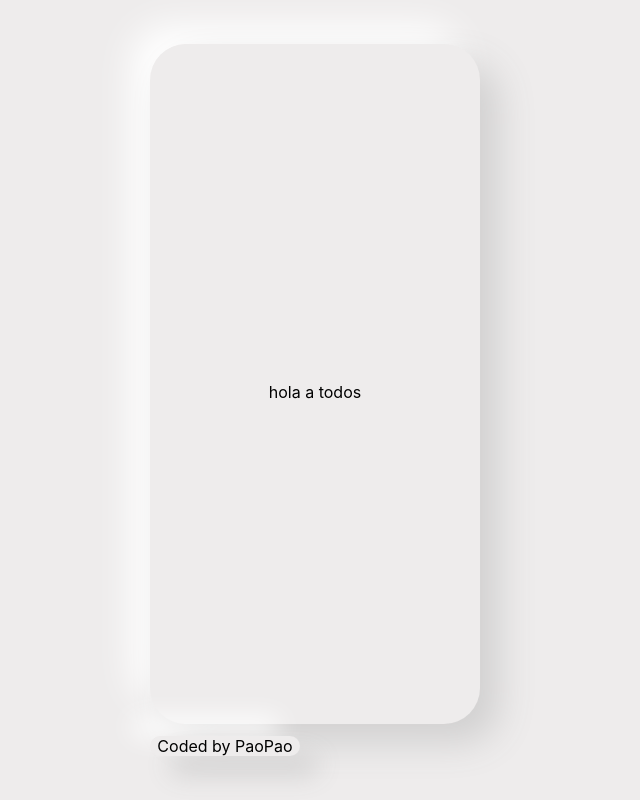
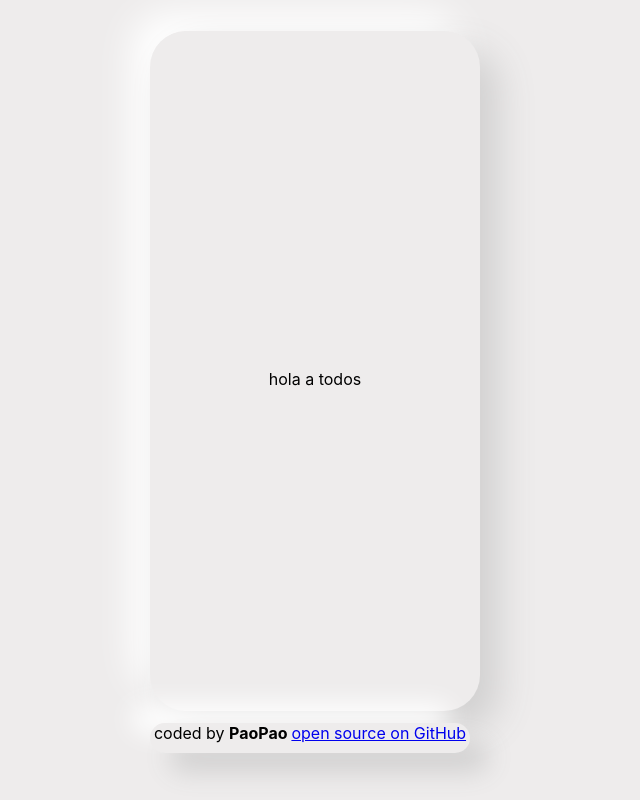
Before and after one commit to PaoPao27402/Dictionary-app, a React (Create React App) app: page / in a window 1280 px wide. Shown: the whole page, without its empty margins (325-965 px from the left). Built offline with nearby package versions, Linux system fonts and the light colour scheme; the HTML template or start-up script is replaced by a standard one.

Commit message:
update css

```diff
--- a/src/App.css
+++ b/src/App.css
@@ -32,10 +32,10 @@ box-shadow:  19px 19px 37px #d1d0d0,
              -19px -19px 37px #ffffff;
 }
 
-footer{
-width: 150px;
+.coded{
+width:  320px;
+height: 30px;
 margin-top: 12px;
-align-items: center;
 justify-content: center;
 border-radius: 16px;
 background: #eeecec;
--- a/src/App.js
+++ b/src/App.js
@@ -9,8 +9,12 @@ export default function App() {
         <Search />
       </main>
       </div>
-      <footer className="text-centert">
-        Coded by PaoPao
+      <footer>
+      <p class="coded">
+      coded by <strong> PaoPao </strong>
+         <a href="https://github.com/PaoPao27402/weather-react/find/master">
+        open source on GitHub</a>
+    </p>
       </footer>
     </div>
   );
```
